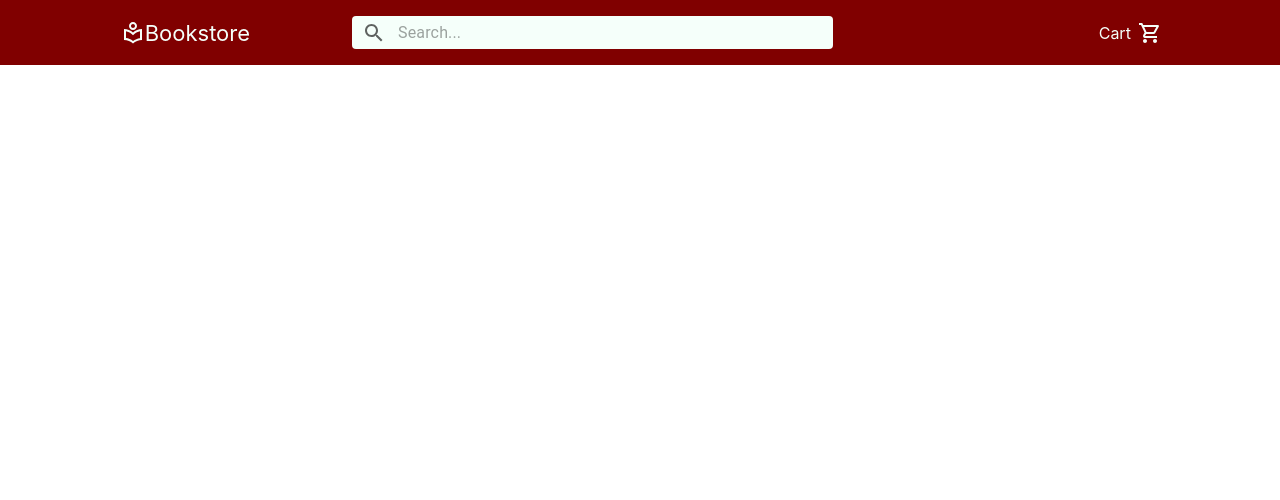
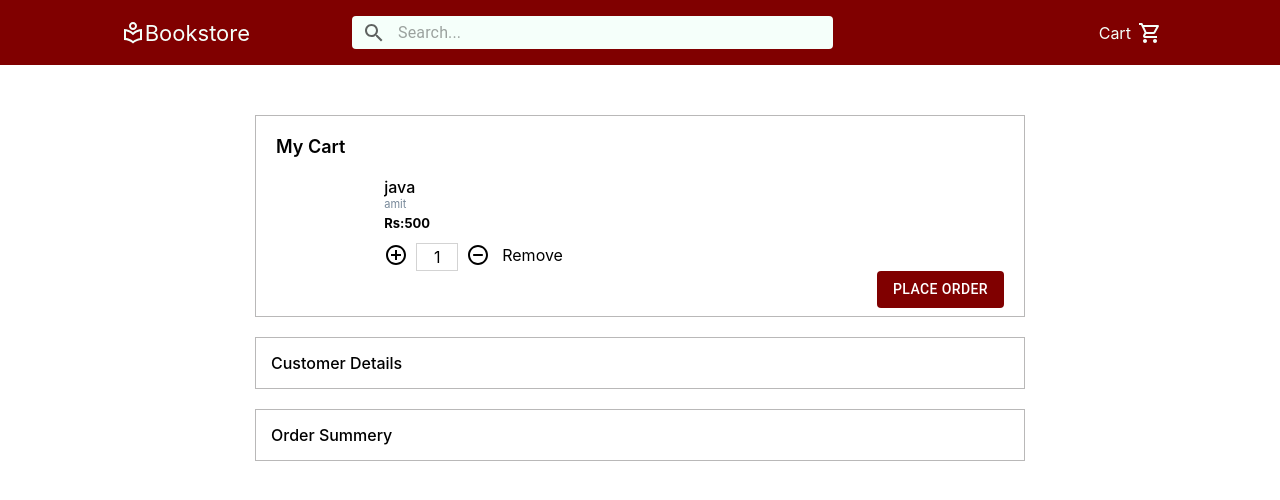
Before and after one commit to shrawanamit/book-store, a React (Create React App) app: page /bookInCart in a window 1280 px wide. Shown: the top 500 px of the page. Built offline with nearby package versions, Linux system fonts and the light colour scheme.

Commit message:
ui of books in cart

```diff
--- a/src/Components/BookInCart.jsx
+++ b/src/Components/BookInCart.jsx
@@ -1,10 +1,48 @@
 import React from 'react';
-import ToolBar from './ToolBar'
-export default class BookInCart extends React.Component{
-    render(){
-        return(
+import ToolBar from './ToolBar';
+import '../SCSS/cartInBook.scss';
+import ControlPointOutlinedIcon from '@material-ui/icons/ControlPointOutlined';
+import RemoveCircleOutlineRoundedIcon from '@material-ui/icons/RemoveCircleOutlineRounded';
+import Button from '@material-ui/core/Button';
+
+export default class BookInCart extends React.Component {
+    render() {
+        return (
             <React.Fragment>
-              <ToolBar />
+                <ToolBar />
+                <div className="cartDisplay">
+                    <div className="cartDisplayContainer">
+                        <div className="cartItem">
+                            <div className="cartHeading"><span>My Cart</span></div>
+                            <div className="cartBody">
+                                <div className="cartImage"></div>
+                                <div className="cartDetail">
+                                    <div className="bookname">java</div>
+                                    <div className="Auther">amit</div>
+                                    <div className="price">Rs:500</div>
+                                    <div className="quantityContainer">
+                                        <div className="addIcon">
+                                            <ControlPointOutlinedIcon font="small" />
+                                        </div>
+                                        <div className="noOfItems">1</div>
+                                        <div className="removeIcons">
+                                            <RemoveCircleOutlineRoundedIcon font="small" />
+                                        </div>
+                                        <div className="removeMessage">Remove</div>
+
+                                    </div>
+                                    <div className="cartButton">
+                                        <Button variant="contained" color="primary" disableElevation>
+                                            place order
+                                    </Button>
+                                    </div>
+                                </div>
+                            </div>
+                        </div>
+                        <div className="CustomerDetails"> <span className="messageDetais">Customer Details</span></div>
+                        <div className="CustomerDetails"><span className="messageDetais"> Order Summery </span></div>
+                    </div>
+                </div>
             </React.Fragment>
         );
     }
--- /dev/null
+++ b/src/SCSS/cartInBook.scss
@@ -0,0 +1,94 @@
+@mixin flexColumn {
+    display: flex;
+    flex-direction: column;
+}
+@mixin flexRow {
+    display: flex;
+    flex-direction: row;
+
+}
+@mixin boxWidth {
+    width: 60%;
+    border: 1px solid rgb(185, 184, 184);
+}
+.cartDisplay{
+    @include flexRow();
+    padding-top: 65px;
+    justify-content: center;
+
+}
+.cartDisplayContainer{
+    padding-top: 50px;
+    @include flexColumn();
+    width: -webkit-fill-available;
+    align-items: center
+
+}
+.cartItem{
+   height: 200px;
+   @include boxWidth();
+   @include flexColumn();
+}
+.cartHeading{
+    @include flexRow();
+    justify-content: flex-start;
+    padding: 20px;
+    font-size:18px;
+    font-weight: 600;
+}
+.cartBody{
+    @include flexRow();
+    padding-left: 20px;
+    padding-right: 20px;
+    height: 100px;
+
+}
+.cartImage{
+    display: flex;
+    flex-grow: 1;
+    padding-right: 20px;
+    height: 80%;
+
+
+}
+.cartDetail{
+    @include flexColumn();
+    flex-grow: 5;
+    height: 100%;
+
+}
+.quantityContainer{
+    @include flexRow();
+    justify-content: flex-start;
+    align-items: center;;
+}
+.noOfItems{
+    width: 40px;
+    height: 90%;
+    justify-content: center;
+    display: flex;
+    align-items: center;
+    border: 1px solid lightgray;
+    margin-left: 8px;
+    margin-right: 8px;
+}
+.removeMessage{
+    padding-left: 12px;
+    padding-bottom: 4px;
+}
+.cartButton{
+    display: flex;
+    justify-content: flex-end;
+}
+.CustomerDetails{
+    @include boxWidth();
+    height: 50px;
+    @include flexRow();
+    justify-content: flex-start;
+    align-items: center;
+    margin-top: 20px;
+}
+.messageDetais{
+    padding-left: 15px;
+    font-weight: 500;
+}
```
